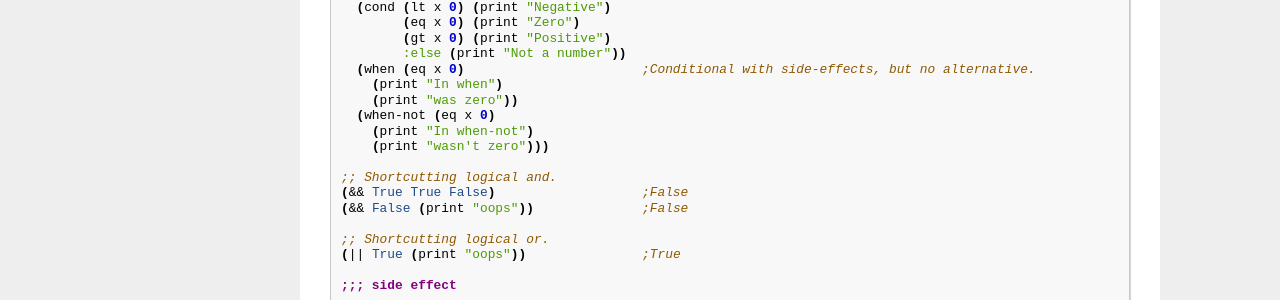
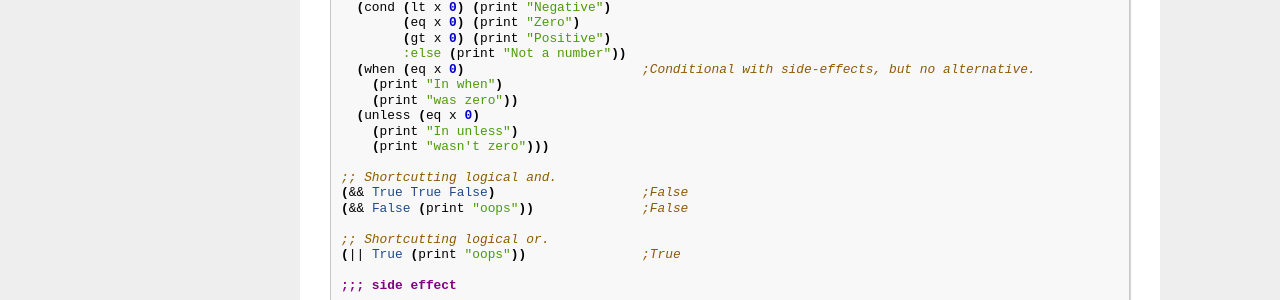
Before and after one commit to gilch/hissp, a Sphinx documentation site: the page built from docs/lissp_quickstart.rst, in a window 1280 px wide and 900 px high, scrolled down 7761 px. Shown: the part 356-656 px from the top of the window. Built offline with Sphinx 7.4.7, drawn with Linux system fonts in a browser that asks for light colours; pages that are not in the unit, such as notebooks, are missing from menus.

Commit message:
Replace `when-not` with slightly simpler `unless`

```diff
--- a/docs/lissp_quickstart.rst
+++ b/docs/lissp_quickstart.rst
@@ -533,8 +533,8 @@ Lissp Quick Start
      (when (eq x 0)                       ;Conditional with side-effects, but no alternative.
        (print "In when")
        (print "was zero"))
-     (when-not (eq x 0)
-       (print "In when-not")
+     (unless (eq x 0)
+       (print "In unless")
        (print "wasn't zero")))
 
    ;; Shortcutting logical and.
```
Also changed, not shown: 2 other files.
